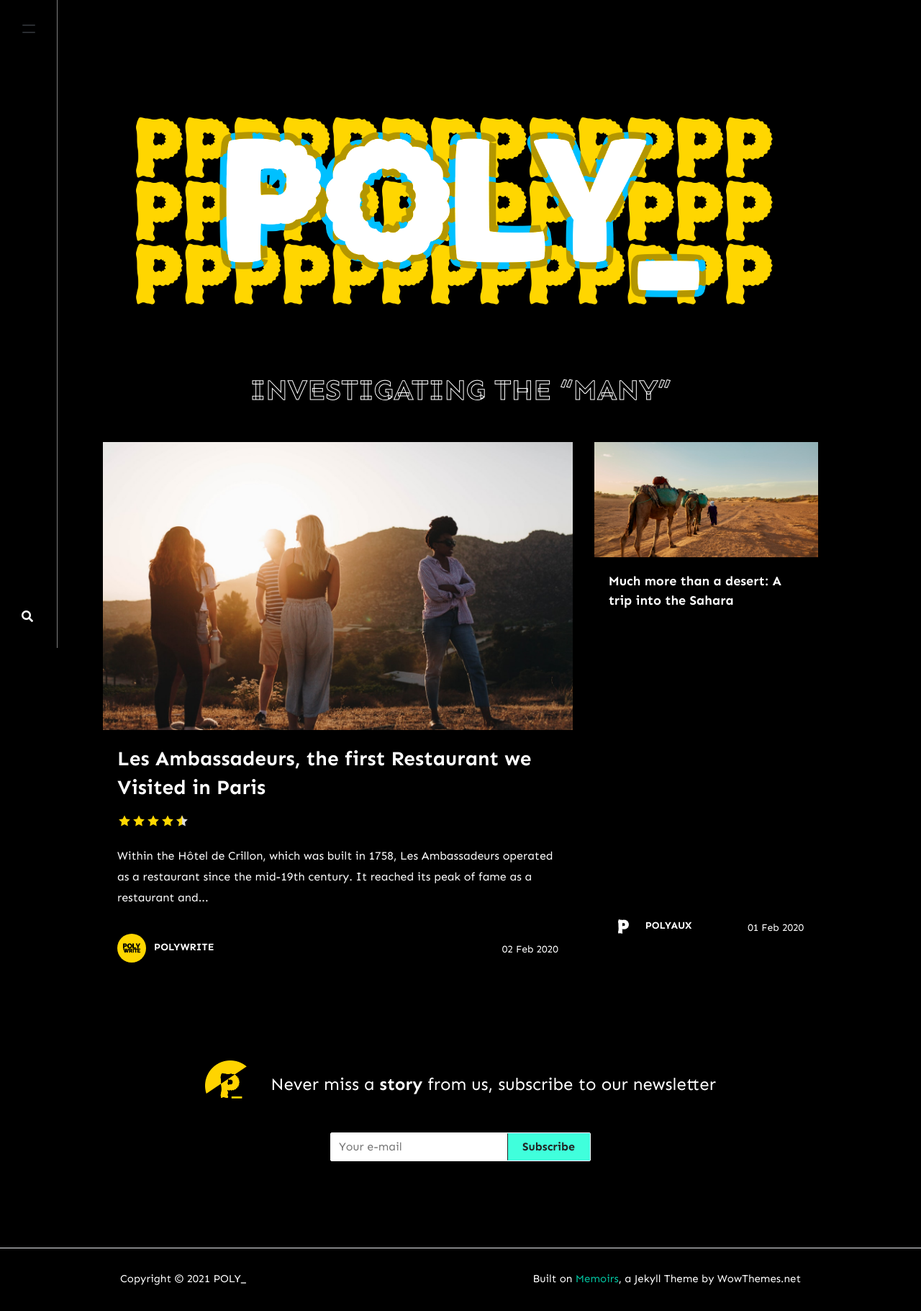
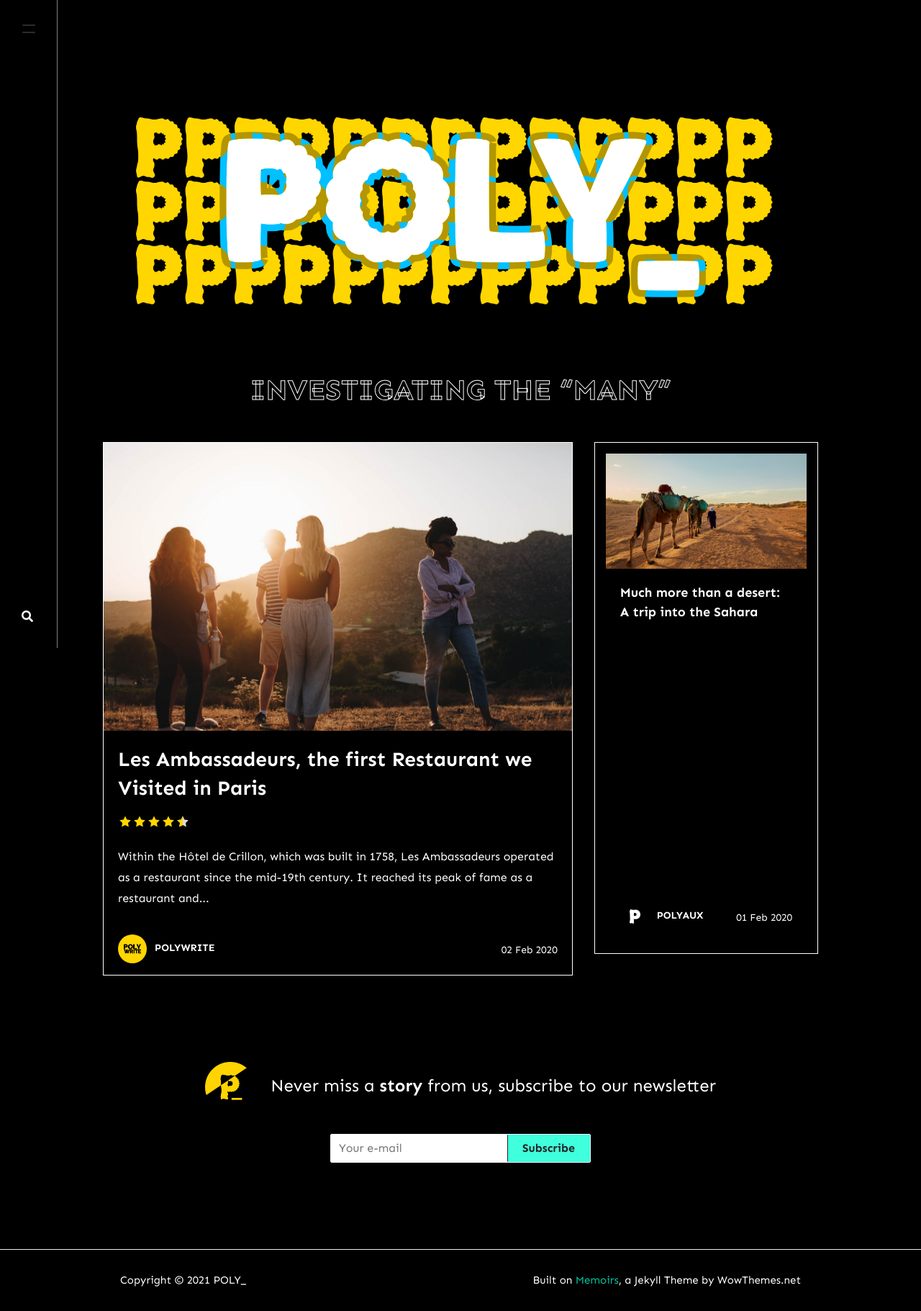
Before and after one commit to polywriteaux/polywriteaux.github.io, a Jekyll site: the page built from index.html, in a window 1280 px wide. Shown: the whole page at 72% size. Built offline with Jekyll 4.4.1, drawn with Linux system fonts in a browser that asks for light colours; nearby versions of some CDN libraries; the list of posts is cut into pages by our own code; comment, search, counter and statistics services are not loaded.

Commit message:
Update theme.scss

```diff
--- a/assets/css/theme.scss
+++ b/assets/css/theme.scss
@@ -271,6 +271,9 @@ img, img:hover {
     padding: 0;
     display: flex;
     align-items:center;
+    border: solid white 1px;
+    padding: 15px;
+
     .author-thumb {
         width:40px;
         border-radius:50%;
```
